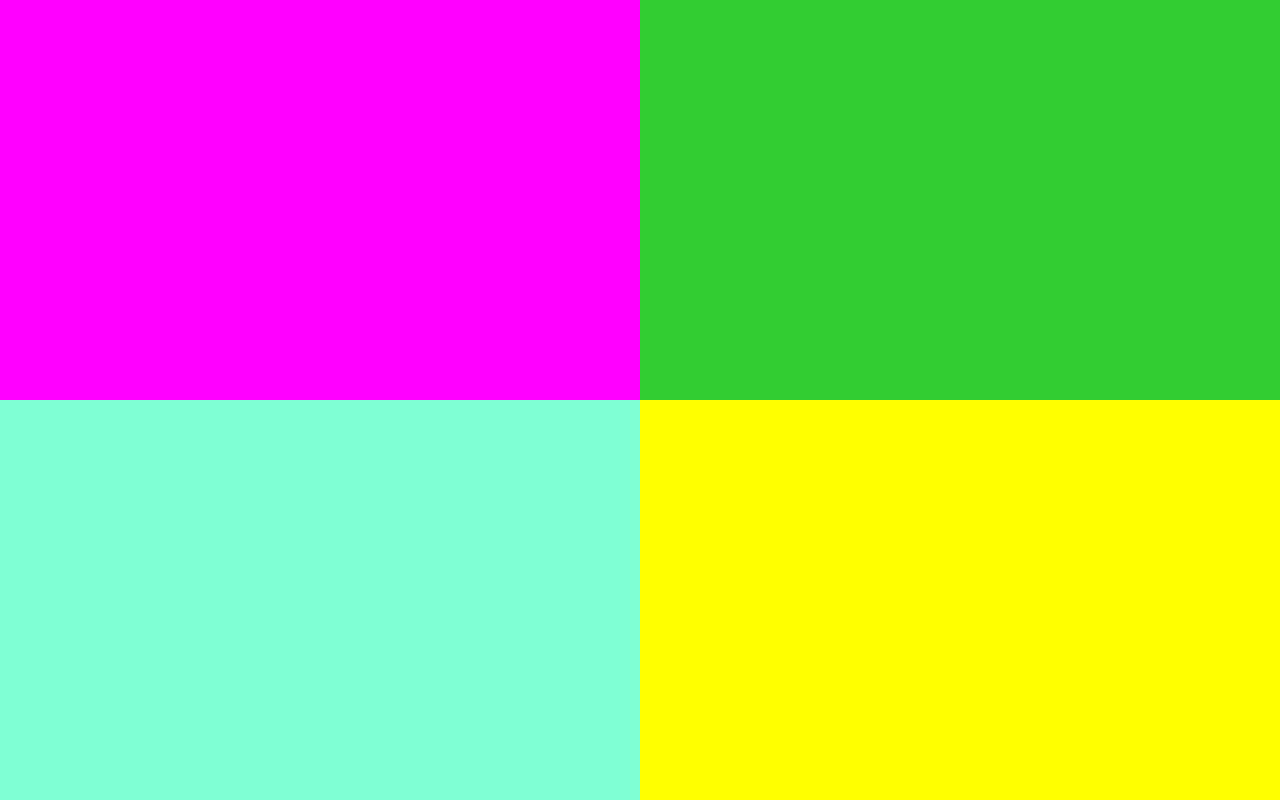
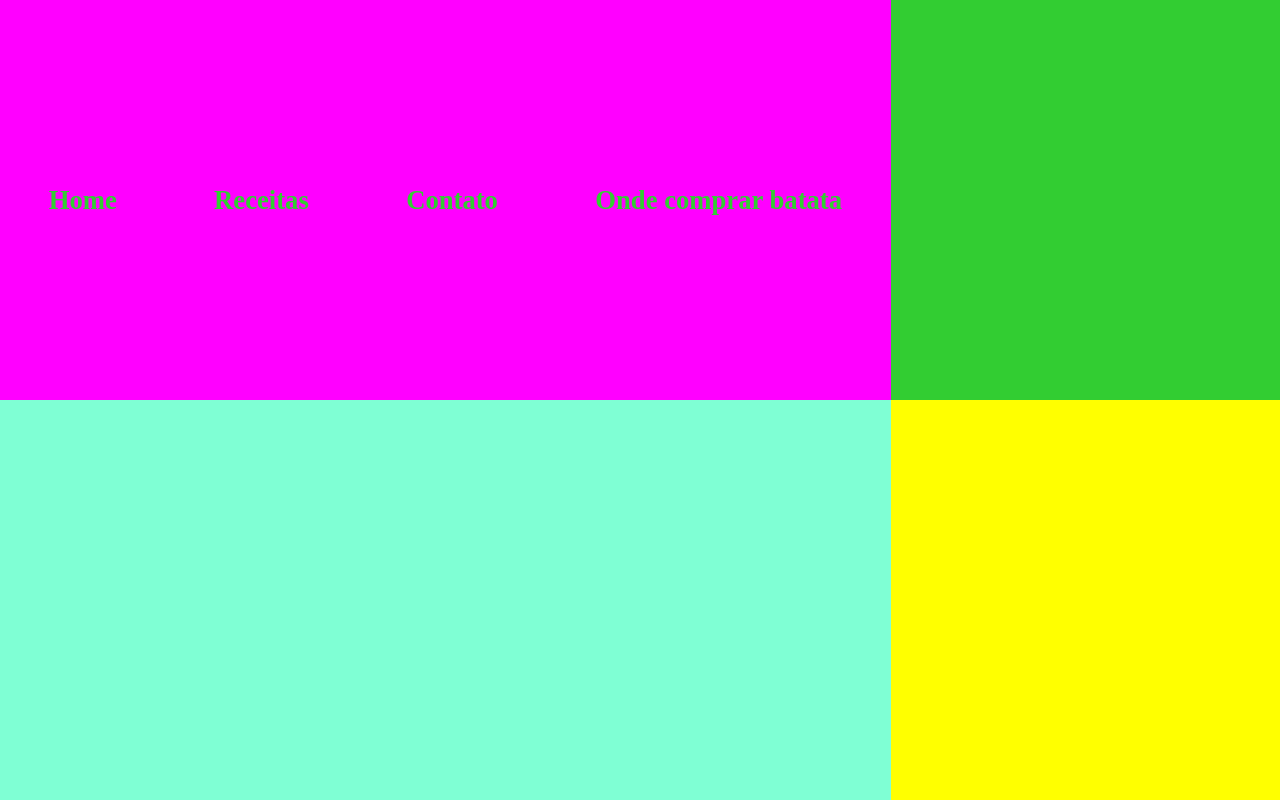
Before and after one commit to caieiras-tech/302-responsividade, a plain HTML site: page index.html in a window 1280 px wide. Shown: the top 800 px of the page. Drawn offline with Linux system fonts and the light colour scheme.

Commit message:
Adicionar menu hamburguer e menu desktop

```diff
--- a/index.html
+++ b/index.html
@@ -8,7 +8,18 @@
     <link rel="stylesheet" href="style.css">
 </head>
 <body>
-    <nav></nav>
+    <nav>
+        <div id="mobile">
+            <img src="img/burger.png" alt="menu hamburguer">
+        </div>
+
+        <div id="desktop">
+            <a href="">Home</a>
+            <a href="">Receitas</a>
+            <a href="">Contato</a>
+            <a href="">Onde comprar batata</a>
+        </div>
+    </nav>
     <header></header>
     <section></section>
     <footer></footer>
--- a/style.css
+++ b/style.css
@@ -11,6 +11,29 @@ body{
 nav{
     grid-area: nav;
     background-color: magenta;
+}
+
+nav #mobile{
+    width: 100%;
+    height: 100%;
+    display: flex;
+    align-items: center;
+    justify-content: center;
+}
+
+nav #desktop{
+    width: 100%;
+    height: 100%;
+    display: none;
+    align-items: center;
+    justify-content: space-around;
+}
+
+nav #desktop a{
+    text-decoration: none;
+    color: limegreen;
+    font-size: 20pt;
+    font-weight: 800;
 }
 
 header{
@@ -35,6 +58,13 @@ footer{
                             'header header section section'
                             'footer footer footer footer';
     }
+    nav #desktop{
+        display: flex;
+    }
+
+    nav #mobile{
+        display: none;
+    }
 }
 
 @media(min-width: 1024px){
```
Also changed, not shown: img/burger.png (added).
